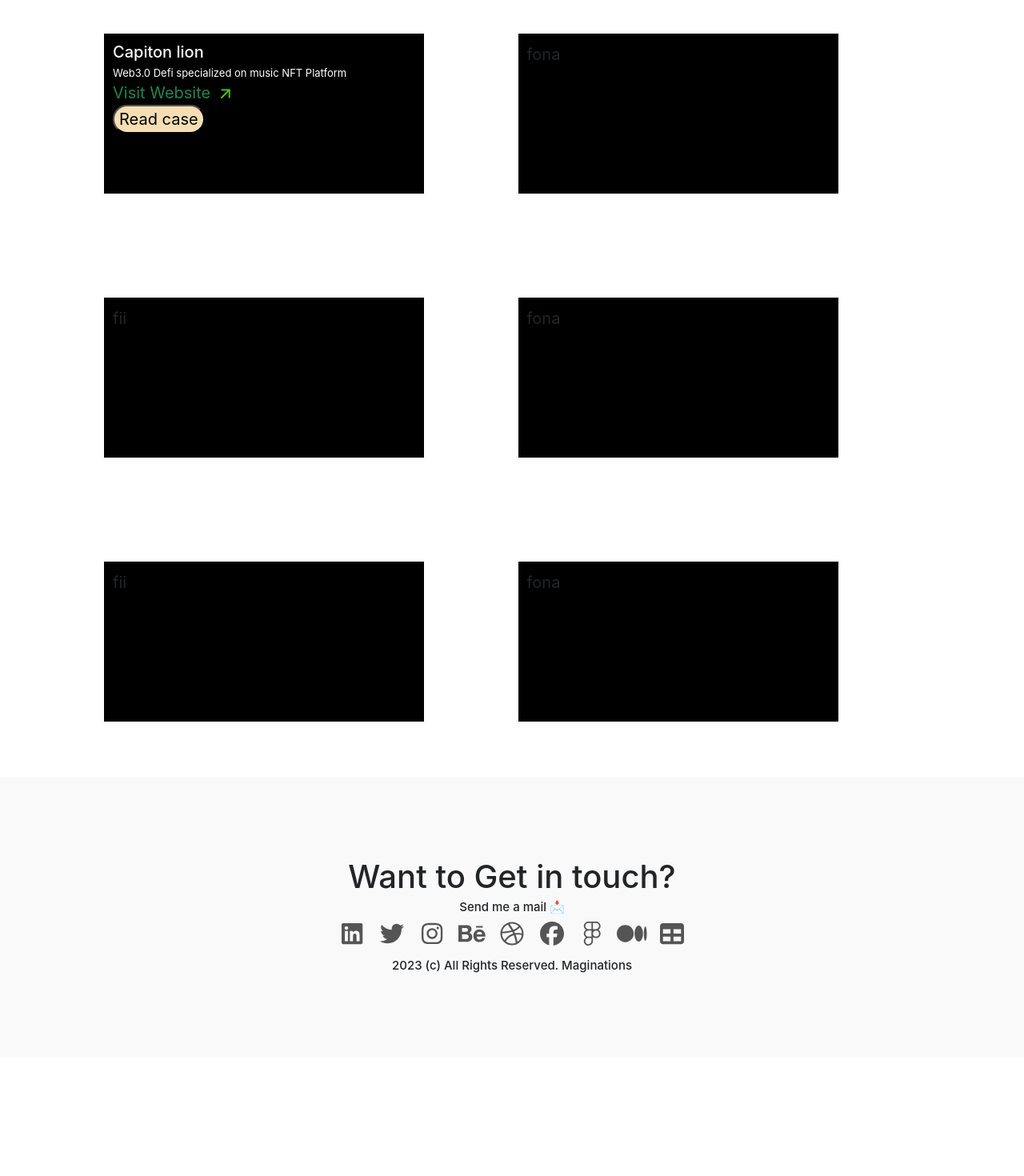
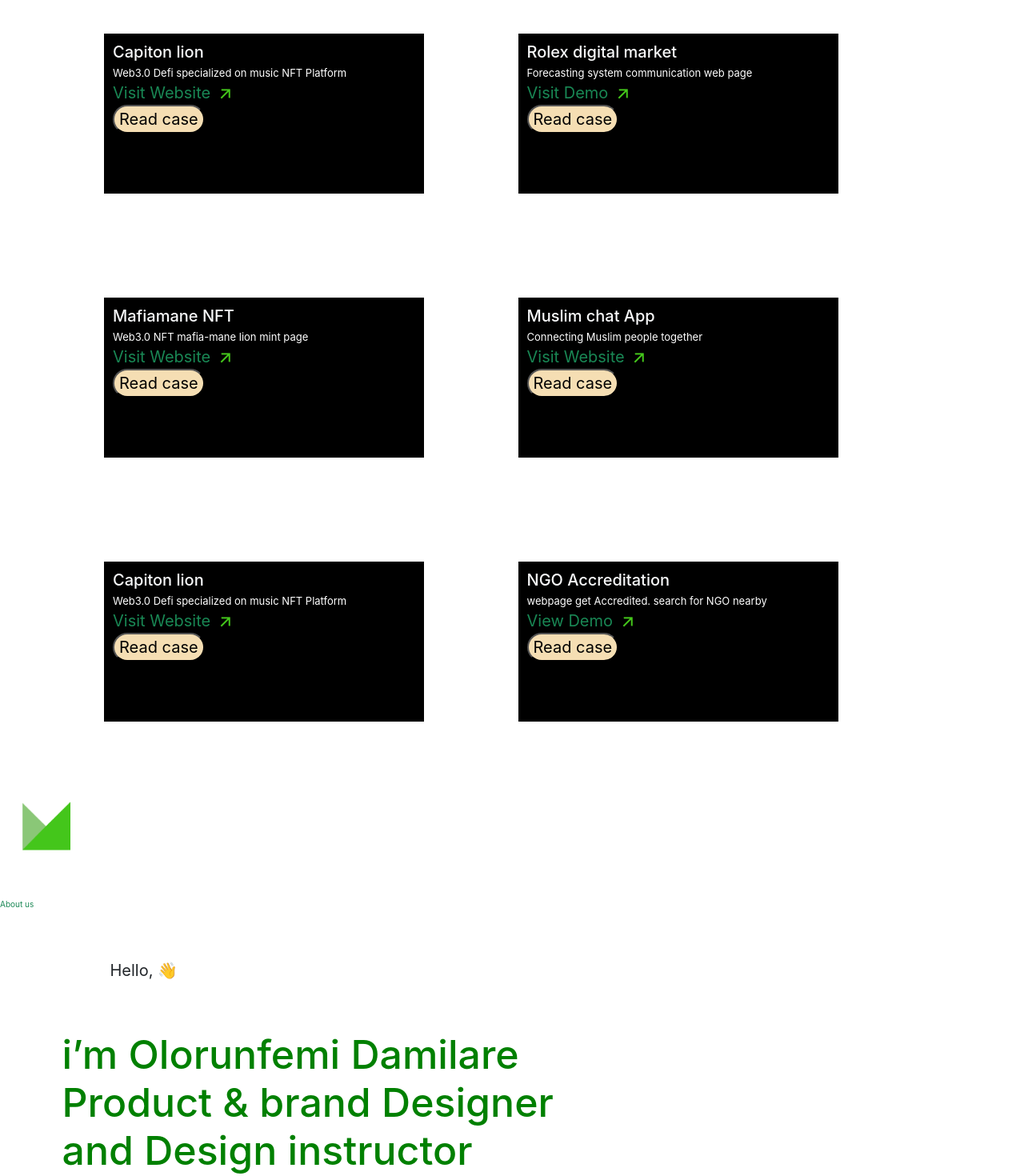
Before and after one commit to maryfiona/jeremiah-portfolio, a React (Create React App) app: page / in a window 1280 px wide. Shown: the part 1240-2710 px from the top of the page at 80% size. Before the commit the page ends 2561 px from the top, so only its background shows below. Built offline with nearby package versions, Linux system fonts and the light colour scheme.

Commit message:
about.js created

```diff
--- a/package.json
+++ b/package.json
@@ -41,6 +41,6 @@
     ]
   },
   "devDependencies": {
-    "react-router-dom": "^6.14.0"
+    "react-router-dom": "^6.14.1"
   }
 }
--- a/src/App.js
+++ b/src/App.js
@@ -3,6 +3,7 @@ import './App.css';
 import Home from './sections/Home';
 import Footer from './components/Footer';
 import Section1 from './sections/Section1';
+import About from './components/About';
 
 
 function App() {
@@ -12,6 +13,7 @@ function App() {
       <Home />
 
       <Section1 />
+      <About />
 
       <Footer />
     </div>
--- /dev/null
+++ b/src/components/About.js
@@ -0,0 +1,35 @@
+import React from "react";
+import './About.css';
+import Navbar from "./Navbar";
+
+
+
+
+const About = () =>{
+    return(
+        <React.Fragment>
+   <Navbar />
+
+   <div className="text-success">
+    About us
+   </div>
+   <div className="container">
+                <div className="pa">Hello, 👋</div>
+                <h1 className="p">i’m Olorunfemi Damilare  <br />
+                    Product & brand Designer <br />
+                    and Design instructor</h1>
+                <p className="pp">I’m a Product & brand  designer base in Lagos NG, Passionate about Creativity  <br />
+                    in Product with over  4years of Experience in experiential now, <br />
+                    brand strategy and UI/UX design. I've helped build up upcoming brands <br />
+                    and create meaningful and memorable user-centered  solutions that <br />
+                    develop intuition between technology and people.</p>
+
+            </div>
+
+
+        </React.Fragment>
+    )
+
+
+};
+export default About;
--- a/src/sections/Section1.js
+++ b/src/sections/Section1.js
@@ -12,7 +12,7 @@ const Section1 = () => {
                         <div className="box">
                             <h2 className="text-light">Capiton lion</h2>
                             <p className="pp">Web3.0 Defi specialized on music NFT Platform  </p>
-                            <p className="text-success">Visit Website <img src={Arrow} alt="Arw" /> </p>
+                            <p className="text-success">Visit Website < img src={Arrow} alt="Arw" /> </p>
                              <button className="butt">Read case</button>
 
                         </div>
@@ -20,7 +20,12 @@ const Section1 = () => {
                     </div>
                     <div className="col-md-6">
                         <div className="box">
-                            <p>fona</p>
+                            <h2 className="text-light">Rolex digital market</h2>
+                            <p className="pp">Forecasting system  communication web page </p>
+                            <p className="text-success">Visit Demo <img src={Arrow} alt="Arw" /> </p>
+                             <button className="butt">Read case</button>
+
+
 
                         </div>
 
@@ -34,14 +39,22 @@ const Section1 = () => {
                 <div className="row">
                     <div className="col-md-6">
                         <div className="box">
-                            <p>fii</p>
+                            <h2 className="text-light">Mafiamane NFT</h2>
+                            <p className="pp">Web3.0 NFT mafia-mane lion mint page </p>
+                            <p className="text-success">Visit Website <img src={Arrow} alt="Arw" /> </p>
+                             <button className="butt">Read case</button>
+
 
                         </div>
 
                     </div>
                     <div className="col-md-6">
                         <div className="box">
-                            <p>fona</p>
+                    <h2 className="text-light">Muslim chat App</h2>
+                            <p className="pp">Connecting Muslim people together</p>
+                            <p className="text-success">Visit Website <img src={Arrow} alt="Arw" /> </p>
+                             <button className="butt">Read case</button>
+
 
                         </div>
 
@@ -55,14 +68,22 @@ const Section1 = () => {
                 <div className="row">
                     <div className="col-md-6">
                         <div className="box">
-                            <p>fii</p>
+                            <h2 className="text-light">Capiton lion</h2>
+                            <p className="pp">Web3.0 Defi specialized on music NFT Platform  </p>
+                            <p className="text-success">Visit Website <img src={Arrow} alt="Arw" /> </p>
+                             <button className="butt">Read case</button>
+
 
                         </div>
 
                     </div>
                     <div className="col-md-6">
                         <div className="box">
-                            <p>fona</p>
+                        <h2 className="text-light">NGO Accreditation</h2>
+                            <p className="pp">webpage get Accredited. search for NGO nearby</p>
+                            <p className="text-success">View Demo <img src={Arrow} alt="Arw" /> </p>
+                             <button className="butt">Read case</button>
+
 
                         </div>
 
```
Also changed, not shown: src/components/About.css (added), 1 other file (tests, documents, lock files or other folders).
